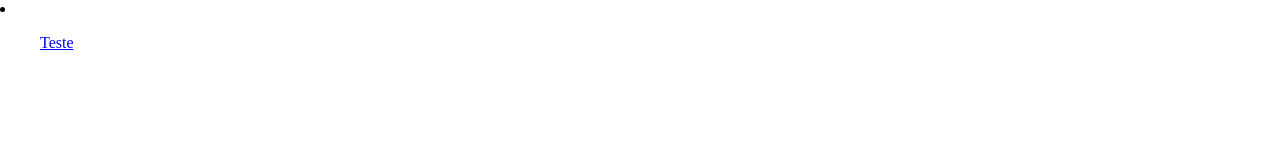
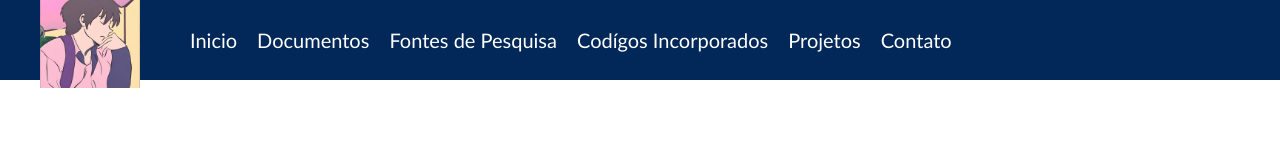
Before and after one commit to RimuruS2/my_website, a plain HTML site: page src/index.html in a window 1280 px wide. Drawn offline with Linux system fonts and the light colour scheme.

Commit message:
Alteração da Navegação

```diff
--- a/src/index.html
+++ b/src/index.html
@@ -10,16 +10,18 @@
 </head>
 <body>
     <div>
-        <div class="Navbar">
-            <div class="Logo_Website">
-                <a href="/src/files/logo_Temp.png"></a>
-                <div class="List_nav">
-                    <li>
-                        <ol><a href="www.google.com"> Teste</a></ol>
-                    </li>
-                </div>
-            </div>
-        </div>
+        <div id="menu">
+			<ul>
+				<li><a src="TP.html"><img id="logo" src="/src/files/logo_Temp.png" alt="Logo Temporaria"></a></li>
+				<li id="titulomenu"><a class="menusele" href="#">Inicio</a></li>
+				<li><a class="menusele" href="#">Documentos</a></li>
+				<li><a class="menusele" href="#">Fontes de Pesquisa</a></li>
+				<li><a class="menusele" href="#">Codígos Incorporados</a></li>
+				<li><a class="menusele" href="#">Projetos</a></li>
+				<li><a class="menusele" href="#">Contato</a><li>
+
+			</ul>
+		</div>
     </div>
 </body>
 </html>
--- a/src/style.css
+++ b/src/style.css
@@ -3,3 +3,33 @@ body, div{
     padding: 0;
 }
 /** teste de comp**/
+#menu{
+    position: fixed;
+    top: 0;
+    left: 0;
+    width: 100%;
+    height: 80px;
+    background-color: #022859;
+}
+ul{
+    list-style: none;
+    display: flex;
+    align-items: center;
+    height: 100%;
+    margin: 0;
+
+}
+li{
+    margin-right: 20px;
+    font-size: 20px;
+    font-family: Calibri;
+}
+.menusele{
+    color: #ffffff;
+    text-decoration: none;
+}
+#logo{
+    margin-right: 30px;
+    width: 100px;
+    height: 100px;
+}
```
